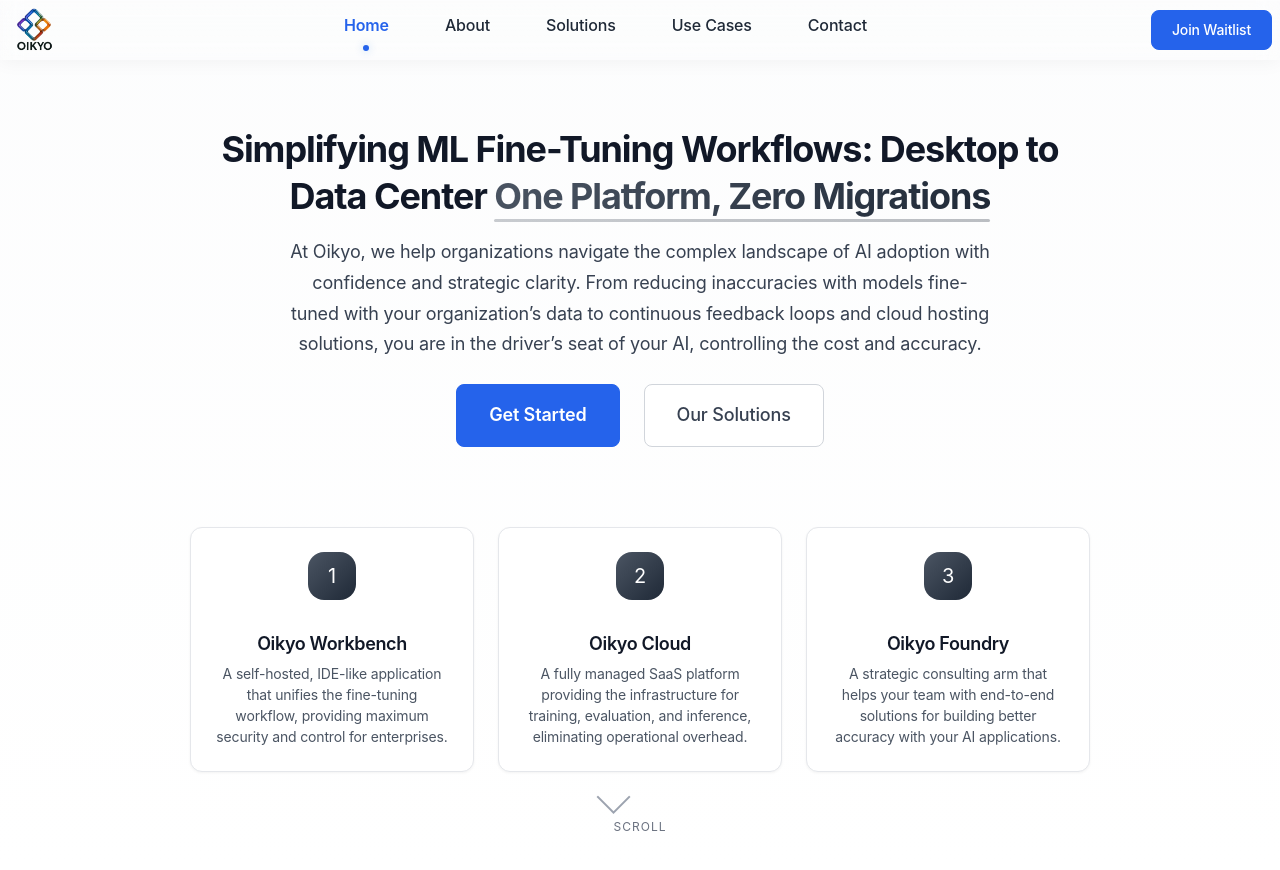
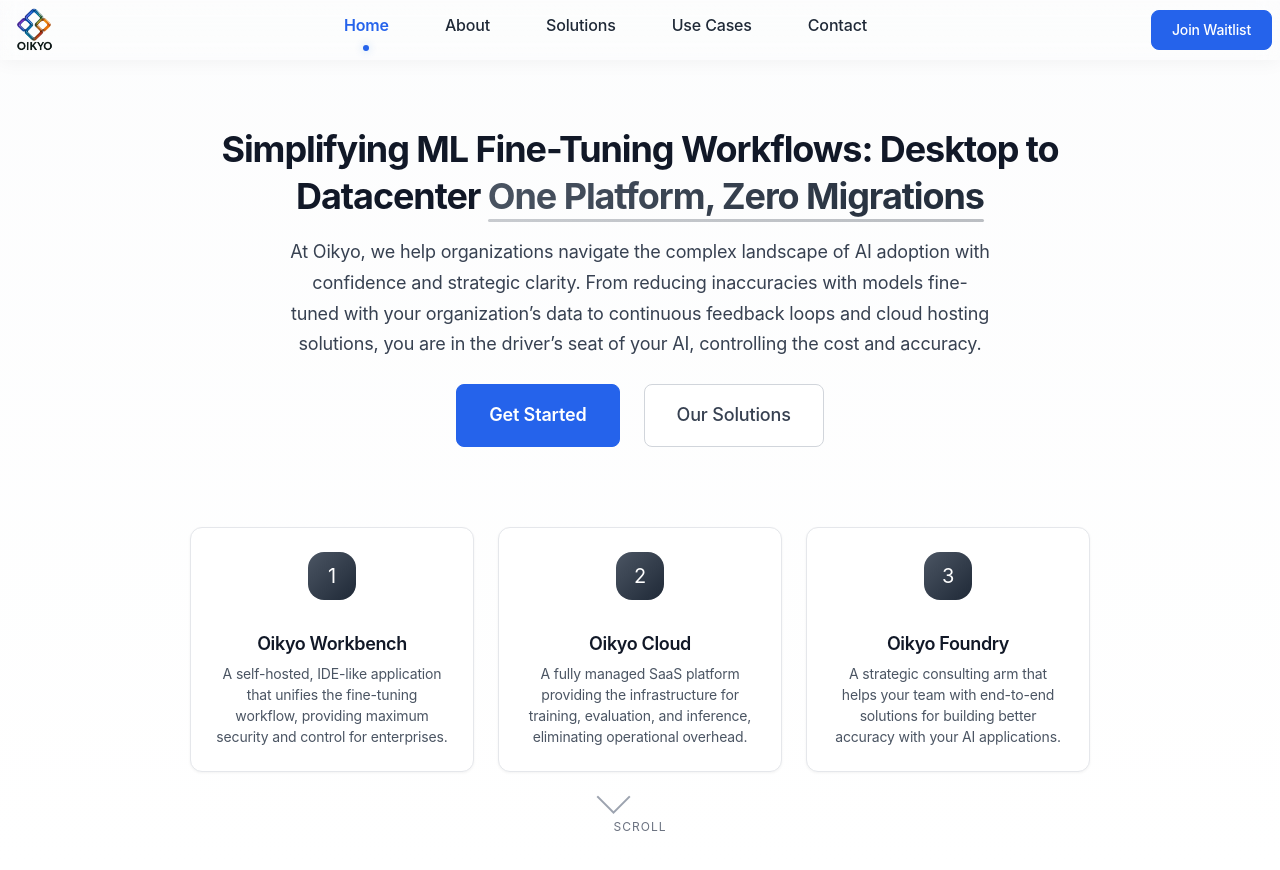
Before and after one commit to oikyoai/oikyo.ai, a Jekyll site: the page built from index.md, in a window 1280 px wide and 900 px high. Shown: the top 870 px of the window. Built offline with Jekyll 4.4.1, drawn with Linux system fonts in a browser that asks for light colours.

Commit message:
Test commit
Test commit

```diff
--- a/_layouts/home.html
+++ b/_layouts/home.html
@@ -6,7 +6,7 @@
   <div class="hero-container">
     <div class="hero-content">
       <h1 class="hero-title">
-        {{ page.title | default: "Simplifying ML Fine-Tuning Workflows: Desktop to Data Center" }}
+        {{ page.title | default: "Simplifying ML Fine-Tuning Workflows:Desktop to Datacenter" }}
         <span class="highlight">{{ page.highlight | default: "One Platform, Zero Migrations" }}</span>
       </h1>
 
--- a/index.md
+++ b/index.md
@@ -1,6 +1,6 @@
 ---
 layout: home
-title: "Simplifying ML Fine-Tuning Workflows: Desktop to Data Center"
+title: "Simplifying ML Fine-Tuning Workflows: Desktop to Datacenter"
 highlight: "One Platform, Zero Migrations"
 ---
 At **Oikyo**, we help organizations navigate the complex landscape of AI adoption with confidence and strategic clarity. From reducing inaccuracies with models fine-tuned with your organization's data to continuous feedback loops and cloud hosting solutions, you are in the driver's seat of your AI, controlling the cost and accuracy.
```
